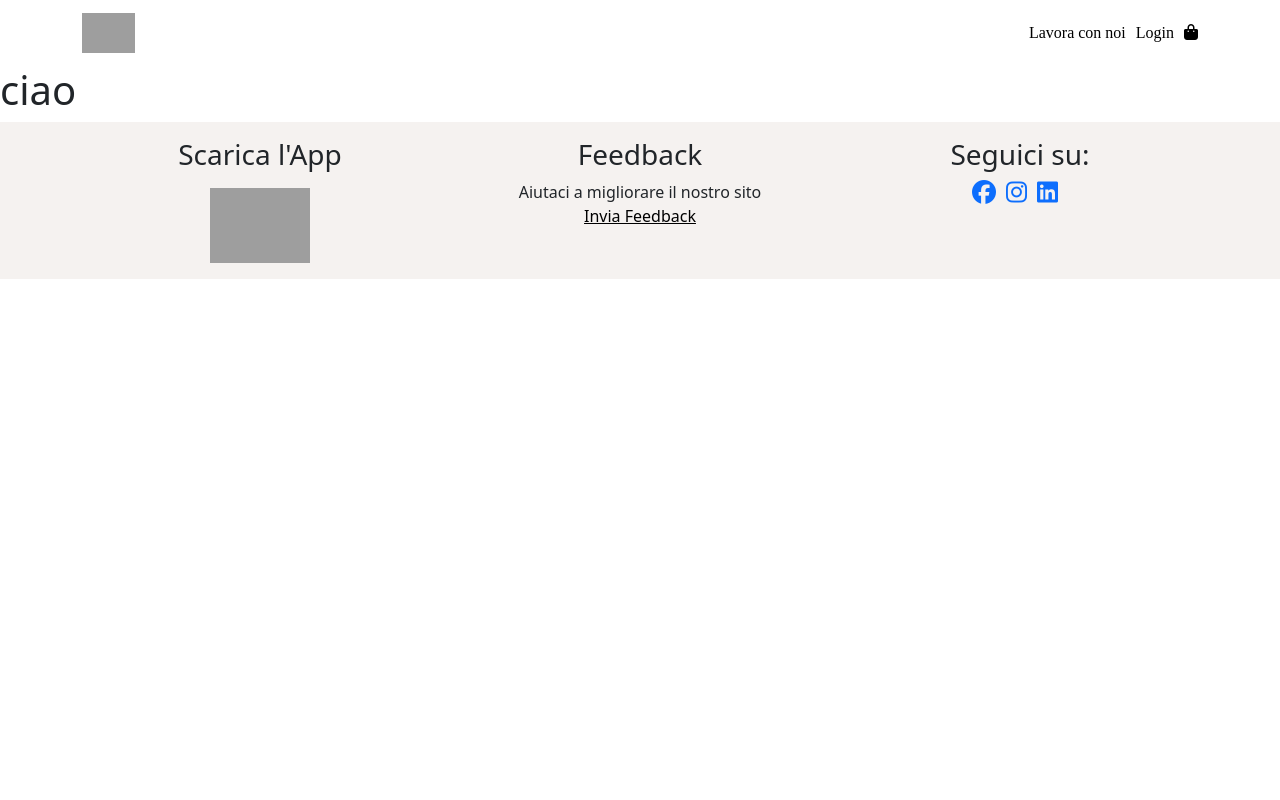
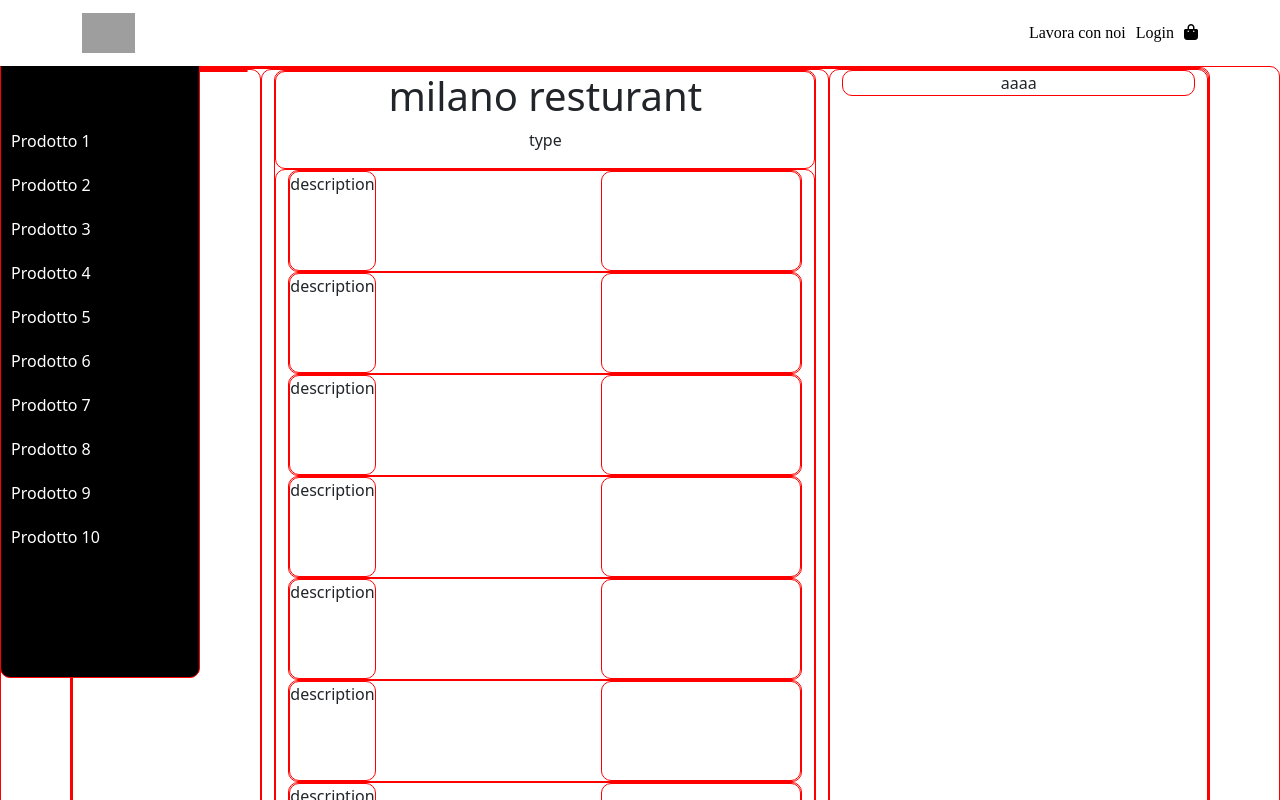
Before and after one commit to FrancescoFolgheraiter/frontend_deliveboo_class114, a Vue app: page /resturant in a window 1280 px wide. Shown: the top 800 px of the page. Built offline with nearby package versions, Linux system fonts and the light colour scheme; no server answers; grey boxes are pictures that could not be loaded.

Commit message:
Inserimento della struttura resturant

```diff
--- a/src/components/pages/ResturantPage.vue
+++ b/src/components/pages/ResturantPage.vue
@@ -14,20 +14,125 @@
     }
 </script>
 
-<template>
 
 
 
-<h1>
-    {{ MainTitle }}
-</h1>
+<template>
+    <div class="restaurant-page">
+        <div class="container">
+            <div class="row">
+                <div class="col-md-2">
+                    <!-- Blocco a sinistra -->
+                    <div class="left-block">
+                        <div class="navbar">
+                            <ul>
+                                <li><a href="#">Prodotto 1</a></li>
+                                <li><a href="#">Prodotto 2</a></li>
+                                <li><a href="#">Prodotto 3</a></li>
+                                <li><a href="#">Prodotto 4</a></li>
+                                <li><a href="#">Prodotto 5</a></li>
+                                <li><a href="#">Prodotto 6</a></li>
+                                <li><a href="#">Prodotto 7</a></li>
+                                <li><a href="#">Prodotto 8</a></li>
+                                <li><a href="#">Prodotto 9</a></li>
+                                <li><a href="#">Prodotto 10</a></li>
+                            </ul>
+                        </div>
+                    </div>
+                </div>
+                <div class="col-md-6">
+                    <!-- Blocco al centro -->
+                    <div class="center-block text-center">
+                        <div class="container ">
+                            <h1>milano resturant</h1>
+                            <p>type</p>
+                        </div>
+                        <div class="container-fluid">
+                            <div v-for="index in 12" :key="index" class="box-card">
+                               <div>
+                                 description
+                               </div>
+                               <div class="box-dx">
+                               </div>
+                            </div>
+                        </div>
+                    </div>
+                </div>
+                <div class="col-md-4">
+                    <!-- Blocco a destra -->
+                    <div class="right-block text-center">
+                    aaaa
+                    </div>
+                </div>
+            </div>
+        </div>
+    </div>
+</template>
 
 
 
 
-</template>
+
 
 <style lang="scss" scoped>
-
-
+div{
+    border: 1px solid red;
+    border-radius: 10px;
+}
+.box-card{
+    display: flex;
+    justify-content: space-between;
+}
+.box-dx{
+    width: 200px;
+    height: 100px;
+}
+.navbar {
+  position: fixed;
+  height: calc(100% - 122px); /* considerando l'altezza del footer */
+  width: 200px;
+  top: 0;
+  left: 0;
+  margin-bottom: 100px; /* altezza del footer */
+  background-color: black;
+}
+.navbar ul {
+  list-style-type: none;
+  padding: 0;
+  margin: 20px 0;
+}
+.navbar ul li {
+  padding: 10px 0;
+}
+.navbar ul li a {
+  text-decoration: none;
+  color: #fff;
+  display: block;
+}
+.content {
+    margin-left: 220px; /* Aggiunge spazio per la barra di navigazione */
+  padding: 20px;
+  max-width: calc(100% - 200px);
+}
+.navbar > ul > li {
+    margin-left: 10px;
+}
+/* Media query per la modalità responsive */
+@media screen and (max-width: 768px) {
+  /* Modifica il layout della riga per far sì che la barra di navigazione vada sotto il contenuto principale */
+  .row {
+    flex-wrap: wrap-reverse;
+  }
+  /* Imposta il 100% di larghezza per la navbar */
+  .navbar {
+    width: 100%;
+    height: auto;
+    position: static;
+    margin-bottom: 0;
+  }
+  .content {
+    margin-left: 0;
+    max-width: 100%;
+  }
+}
 </style>
--- a/src/components/pages/indexPage.vue
+++ b/src/components/pages/indexPage.vue
@@ -144,7 +144,7 @@ import TestimonialComponent from '../TestimonialComponent.vue';
                                         <div class="col-12" v-for="(elem, i) in whyChoose" :key="i">
                                             <i class="me-2 mt-5" :class="elem.icon"></i>
                                             <h5 class="card-title d-inline circular-text">{{elem.title}}</h5>
-                                            <p class="card-text">{{elem.text}}</p>
+                                            <p class="card-text mb-lg">{{elem.text}}</p>
                                         </div>
                                     </div>
                                 </div>
```
